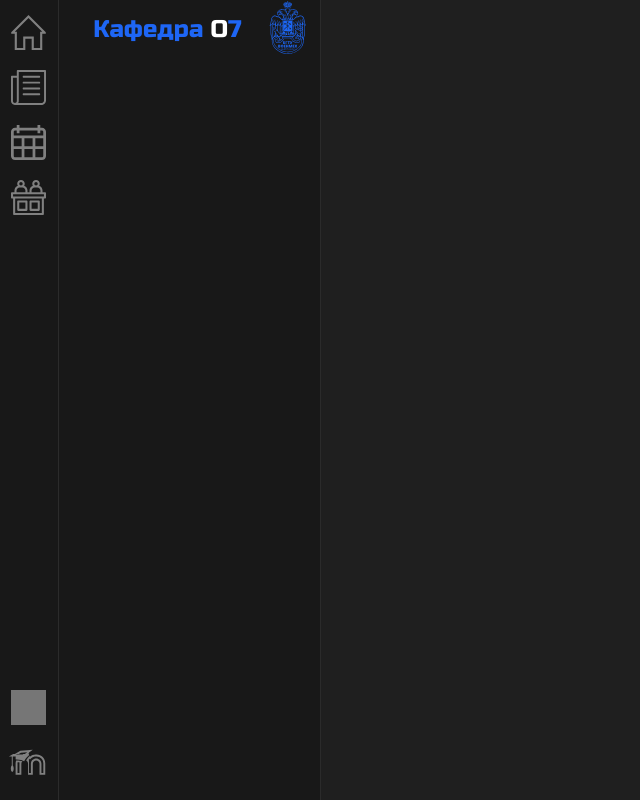
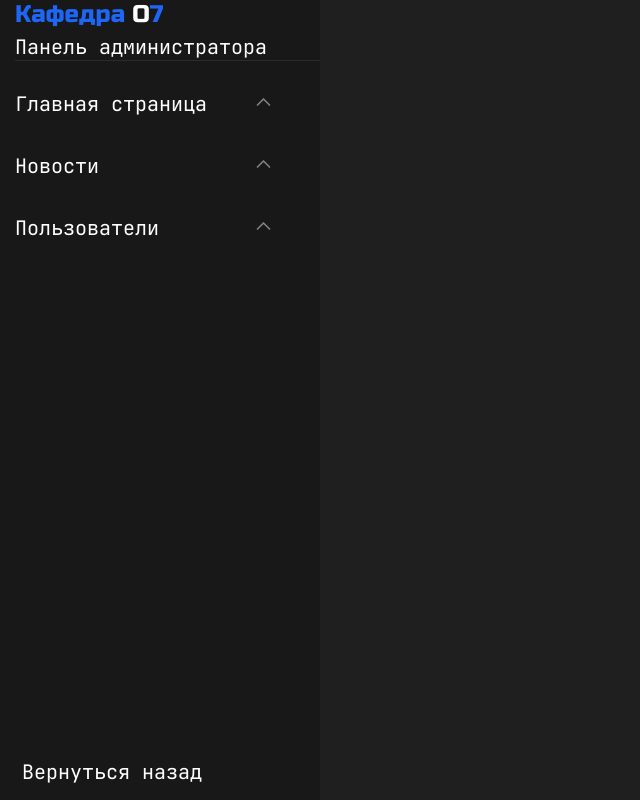
Before and after one commit to DANTES0/EIOS, a Vue app: page /admin in a window 1280 px wide. Shown: the whole page, without its empty margins (0-640 px from the left). Built offline with nearby package versions, Linux system fonts and the light colour scheme; no server answers; grey boxes are pictures that could not be loaded; a web font is replaced by a local one.

Commit message:
Admin 10%

```diff
--- a/src/App.vue
+++ b/src/App.vue
@@ -18,7 +18,7 @@ function visibleAuth ()
 <template>
   <div class="wrap">
     <Auth v-if="authState.isVisible"></Auth>
-    <NavBar></NavBar>
+    <NavBar v-if="$route.path != '/admin'"></NavBar>
 
     <div class="main-background">
 
--- /dev/null
+++ b/src/components/AdminPageComponents/LeftAdminMenu.vue
@@ -0,0 +1,164 @@
+<script setup>
+import {ref} from 'vue'
+
+const isActiveMain = ref(false)
+const isActiveNews = ref(false)
+const isActiveUsers = ref(false)
+</script>
+
+<template>
+    <div class="admin-container">
+        <div class="admin-menu-wrapper">
+            <div class="admin-menu-title">
+                <div class="admin-title">Кафедра <span style="color: white;">О</span>7</div>
+                <div class="admin-panel-title">Панель администратора</div>
+            </div>
+            <div class="article-menu">
+                <div class="wrap">
+                    <div class="mainPage article" :class="{'active': isActiveMain}" @click="() => isActiveMain =! isActiveMain">
+                        <div class="mainPage-title title" >Главная страница</div>
+                    </div>
+                    <img  class="arrow" :class="{'rotate': isActiveMain}" src="../../assets/Upper.svg">
+                </div>
+                <div class="wrap">
+                    <div class="newsPage article" :class="{'active': isActiveNews}" @click="() => isActiveNews =! isActiveNews">
+                        <div class="newsPage-title title">Новости</div>
+                    </div>
+                        <img :class="{'rotate': isActiveNews}" class="arrow" src="../../assets/Upper.svg">
+                </div>
+                <div class="userPage-wrap">
+                <div class="wrap">
+                    <div class="usersPage article" :class="{'active': isActiveUsers}" @click="() => isActiveUsers =! isActiveUsers">
+                        <div class="usersPage-title title">Пользователи</div>
+                    </div>
+                    <img :class="{'rotate': isActiveUsers}" class="arrow" src="../../assets/Upper.svg">
+                </div>
+                    <div v-if="isActiveUsers" class="content-userPage">
+                        <div class="content-userPage-wrap">
+                            <div class="content-userPage-title">Преподаватели</div>
+                        </div>
+                        <div class="content-userPage-title">Студенты</div>
+                        <div class="content-userPage-title">Администраторы</div>
+                        <div class="content-userPage-title">Все</div>
+                    </div>
+                </div>
+            </div>
+
+        </div>
+        <div class="back" @click="$router.push('/')">Вернуться назад</div>
+    </div>
+</template>
+
+<style scoped>
+@font-face {
+  font-family: JetBrainsMono;
+  src: url("../../assets/JetBrainsMono.ttf");
+}
+@font-face {
+  font-family: Russo-One;
+  src: url("../assets/RussoOne-Regular.ttf");
+}
+.content-userPage-title {
+    margin-bottom: 28px;
+    padding-left: 20px;
+    font-size: 18px;
+}
+.userPage-wrap {
+    display: flex;
+    /* align-items: center; */
+    flex-direction: column;
+}
+.content-userPage {
+    margin-left: 37px;
+}
+.content-userPage-wrap {
+    width: 200px;
+    border-left: 1px solid #1E66F5;
+}
+.rotate {
+    transform: rotate(180deg);
+}
+.active {
+    background-color: #1E66F5;
+    border-top-right-radius: 10px;
+    border-bottom-right-radius: 10px;
+}
+.back {
+    margin: auto 0;
+    position: absolute  ;
+    bottom: 0;
+    margin-bottom: 15px;
+    margin-left: 22px;
+    cursor: pointer;
+    transition: 0.2s ease;
+}
+.back:hover {
+    color: #d0d0d0;
+}
+.arrow {
+    width: 24px;
+    height: 24px;
+    /* transform: rotate(180deg); */
+    margin-bottom: 20px;
+    transition: 0.2s ease;
+    margin-left: 20px;
+}
+.wrap {
+    display: flex;
+    width: 275px;
+    flex-direction: row;
+    /* justify-content: center; */
+    align-items: center;
+}
+.article {
+    height: 42px;
+    width: 235px;
+    display: flex;
+    flex-direction: row;
+    align-items: center;
+    justify-content: space-between;
+    cursor: pointer;
+    transition: background-color 0.2s ease;
+    margin-bottom: 20px;
+}
+.title {
+    margin-left: 15px;
+    user-select: none;
+    transition: 0.2s ease;
+    /* margin-left: 16px; */
+    /* padding-top: 8px; */
+}
+.title:hover {
+    color: #d0d0d0;
+}
+.admin-container {
+    width: 320px;
+    height: 100vh;
+    background-color: #181818;
+    font-family: JetBrainsMono;
+    font-size: 20px;
+    color: white;
+    position: relative;
+}
+.admin-menu-title {
+    margin-left: 15px;
+    /* margin-top: 5px; */
+    border-bottom: 1px solid #2B2B2B;
+
+}
+.admin-menu-wrapper {
+
+}
+.article-menu {
+    margin-top: 22px;
+}
+.admin-title {
+    font-family: Russo-One;
+    font-size: 24px;
+    color:#1E66F5;
+
+}
+.admin-panel-title {
+    margin-top: 5px;
+}
+</style>
--- a/src/components/Header.vue
+++ b/src/components/Header.vue
@@ -267,4 +267,7 @@ const emit = defineEmits(['toggle-auth'])
   width: 40px;
   height: 40px;
 }
+#arrow_down:hover {
+  transform: rotate(90deg);
+}
 </style>
--- a/src/components/MainPageComponents/DropdownHeader.vue
+++ b/src/components/MainPageComponents/DropdownHeader.vue
@@ -7,10 +7,11 @@ function showDropDown() {
 } </script>
 <template>
     <div @click="showDropDown" class="drop-btn-container">
-      <img src="../../assets/header/arrow_down.svg" alt="" id="arrow_down" />
+      <img src="../../assets/header/arrow_down.svg" alt="" class="arrow_down" :class="{'rotated': isShowDropDown}"/>
       <img src="../../assets/header/folder.svg" alt="" class="folder" />
       <label class="dropbtn" id="dropbtn"> Главная страница </label>
     </div>
+    <Transition name = "slide-fade">
     <div v-if="isShowDropDown" id="myDropdown" class="dropdown-content">
       <div class="dropdown-content-line"></div>
       <div class="dropdown-content-content">
@@ -57,8 +58,20 @@ function showDropDown() {
         </a>
       </div>
     </div>
+  </Transition>
 </template>
 <style>
+.slide-fade-enter-active,
+.slide-fade-leave-active {
+  transition: all 0.3s ease;
+}
+
+.slide-fade-enter-from,
+.slide-fade-leave-to {
+  transform: translateY(-10px);
+  opacity: 0;
+}
+
 @font-face {
   font-family: Nunito;
   src: url("../../assets/Nunito.ttf");
@@ -78,13 +91,21 @@ function showDropDown() {
   height: 200px;
   background-color: #787878;
 }
-#arrow_down {
-  padding-left: 10px;
+.arrow_down {
+  /* padding-left: 10px; */
+ margin-left: 10px;
+  transform: rotate(-90deg);
+  transition: 0.3s ease;
 }
-#arrow_down:hover,
-#arrow_donw:focus {
+
+.arrow_down:hover,
+.arrow_down:focus {
   filter: brightness(0) saturate(100%) invert(100%) sepia(3%) saturate(3534%)
     hue-rotate(146deg) brightness(122%) contrast(120%);
+
+}
+.rotated {
+  transform: rotate(90deg);
 }
 .drop-btn-container {
   display: flex;
@@ -119,7 +140,7 @@ function showDropDown() {
   align-items: center;
   background-color: transparent;
   min-width: 160px;
-  overflow: auto;
+  overflow: hidden;
   z-index: 99;
 }
 
--- a/src/components/TimetablePageComponents/SearchTimetable.vue
+++ b/src/components/TimetablePageComponents/SearchTimetable.vue
@@ -128,6 +128,7 @@ const handleOptionSelected = (option) => {
   width: 220px;
   margin-top: 30px;
   z-index: 0;
+  position: static;
 }
 :deep(.search-input) {
     color: #ffffff;
@@ -158,6 +159,7 @@ const handleOptionSelected = (option) => {
 :deep(.menu) {
     background-color: transparent;
     border: 1px solid #1E66F5;
+    position: static;
 }
 :deep(.menu-option) {
     background-color: #181818;
--- a/src/pages/Admin.vue
+++ b/src/pages/Admin.vue
@@ -3,7 +3,8 @@ import { useStore } from 'vuex';
 import { ref } from 'vue';
 import { authState } from '../authState';
 import useAuthenticatedFetch from '../fetchInterceptor';
-let visible = ref(false)
+import LeftAdminMenu from '../components/AdminPageComponents/LeftAdminMenu.vue';
+let visible = ref(true)
 const store = useStore();
 
 async function fetchData() {
@@ -18,9 +19,9 @@ async function fetchData() {
   if (statusCode.value =='403' || (statusCode.value == '401' && !store.getters.accessToken))
     {
       authState.isVisible = true
-        visible.value = false
+        // visible.value = false
     } else {
-      visible.value = true
+      // visible.value = true
     }
   if (error.value) {
     // console.error('Failed to fetch data:', error.value);
@@ -30,16 +31,17 @@ async function fetchData() {
   }
   if (!store.getters.isLoggedIn) {
         authState.isVisible = true
-        visible.value = false
+        // visible.value = false
     }
 }
 fetchData()
 </script>
 
 <template>
-    <div v-if="visible" style="color:aliceblue; font-size:30px" class="Admin-page">
+  <LeftAdminMenu></LeftAdminMenu>
+    <!-- <div v-if="visible" style="color:aliceblue; font-size:30px" class="Admin-page">
         ADMIN
-    </div>
+    </div> -->
 </template>
 
 <style>
```
Also changed, not shown: src/components/AdminPageComponents/UsersAll.vue (added, +11 -0 lines).
